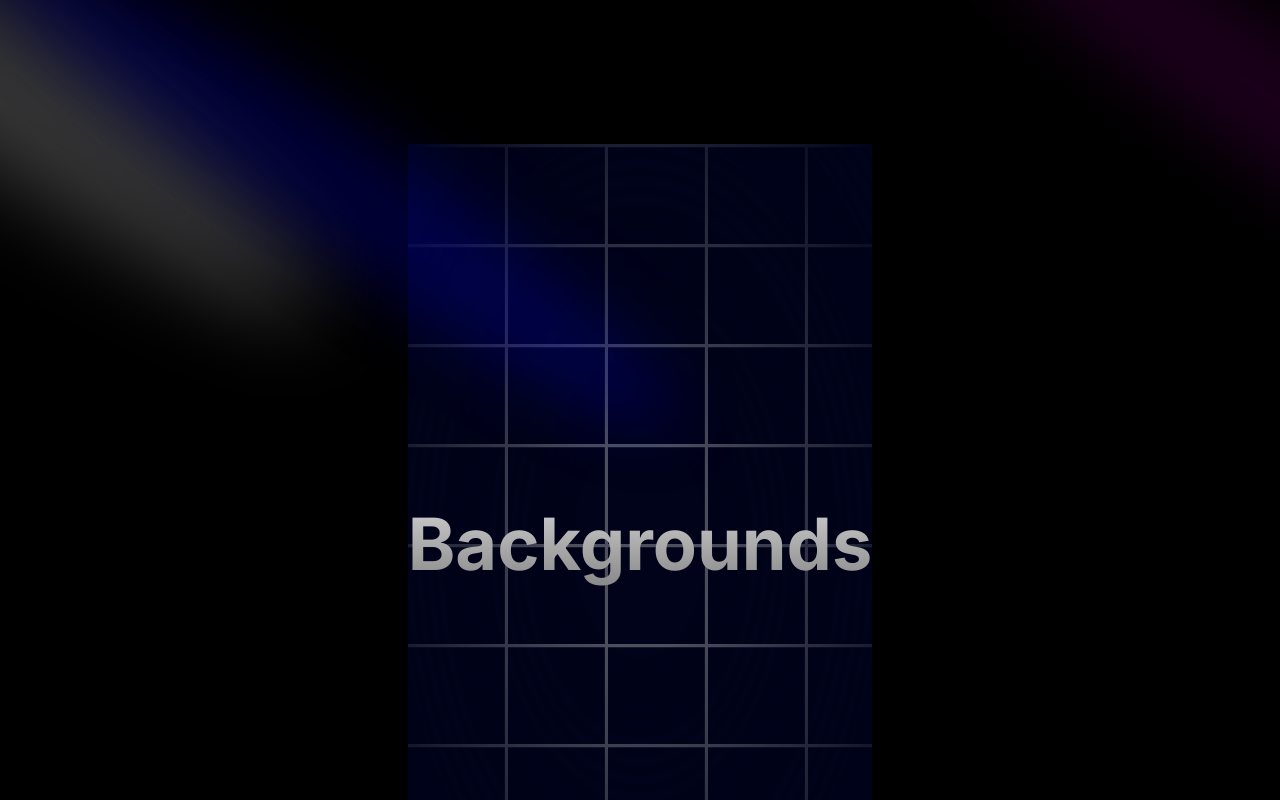
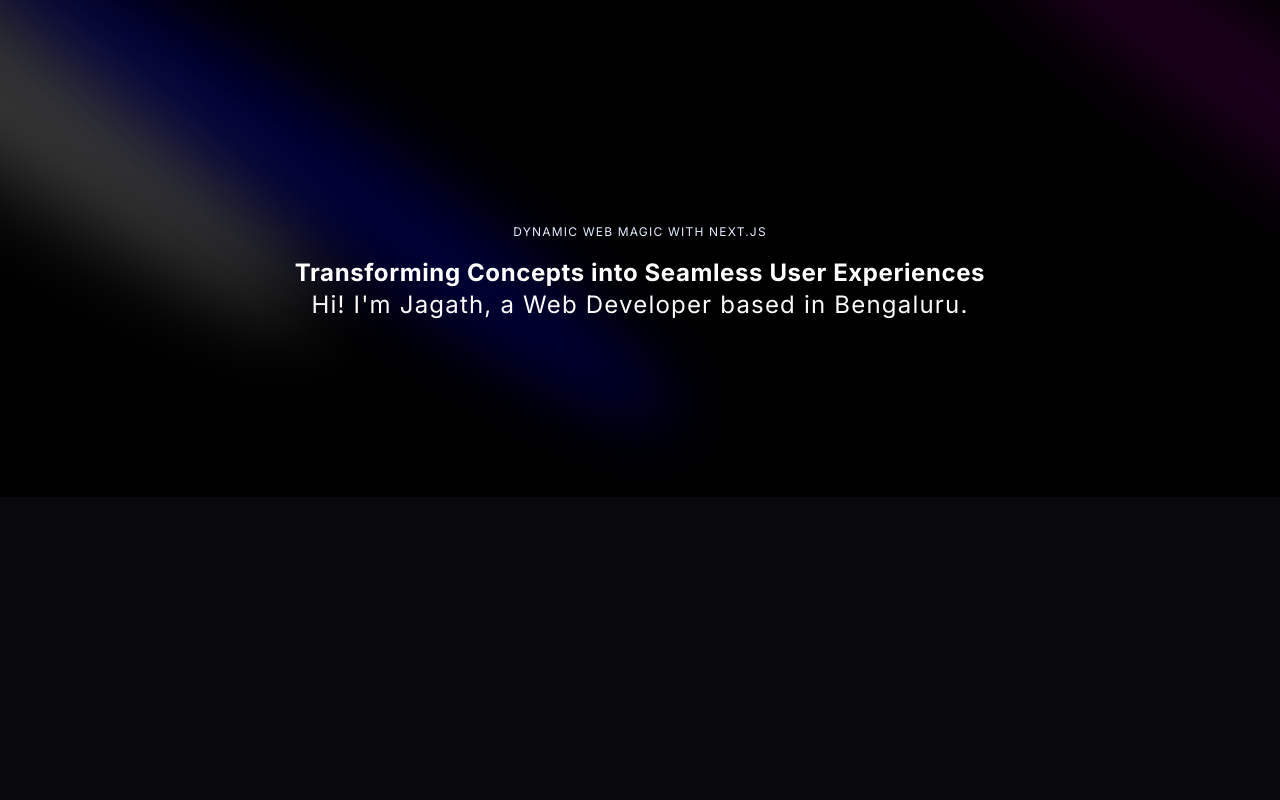
Before and after one commit to jagath411/jagath_webapp, a Next.js app: page / in a window 1280 px wide. Shown: the top 800 px of the page. Built offline with nearby package versions, Linux system fonts and the light colour scheme.

Commit message:
Text Generate

```diff
--- a/components/Hero.tsx
+++ b/components/Hero.tsx
@@ -1,4 +1,5 @@
 import { Spotlight } from "./ui/Spotlight";
+import { TextGenerateEffect } from "./ui/TextGenerateEffect";
 
 const Hero = () => {
   return (
@@ -15,12 +16,43 @@
         <Spotlight className="left-80 top-28 h-[80vh] w-[50vw]" fill="blue" />
       </div>
 
-      <div className="h-screen w-full dark:bg-black-100 bg-white  dark:bg-grid-white/[0.3] bg-grid-black/[0.2] relative flex items-center justify-center">
-        {/* Radial gradient for the container to give a faded look */}
-        <div className="absolute pointer-events-none inset-0 flex items-center justify-center dark:bg-black-100 bg-white [mask-image:radial-gradient(ellipse_at_center,transparent_20%,black)]"></div>
-        <p className="text-4xl sm:text-7xl font-bold relative z-20 bg-clip-text text-transparent bg-gradient-to-b from-neutral-200 to-neutral-500 py-8">
-          Backgrounds
-        </p>
+      <div
+        className="-screen w-full dark:bg-black-100 bg-white dark:bg-grid-white/[0.03] bg-grid-black-100/[0.2]
+       absolute top-0 left-0 flex items-center justify-center"
+      >
+        <div
+          className="absolute pointer-events-none inset-0 flex items-center justify-center dark:bg-black-100
+         bg-white [mask-image:radial-gradient(ellipse_at_center,transparent_20%,black)]"
+        />
+      </div>
+      <div className="flex justify-center relative my-20 z-10">
+        <div className="max-w-[89vw] md:max-w-2xl lg:max-w-[60vw] flex flex-col items-center justify-center">
+          <p className="uppercase tracking-widest text-xs text-center text-blue-100 max-w-80">
+            Dynamic Web Magic with Next.js
+          </p>
+
+          {/**
+           *  Link: https://ui.aceternity.com/components/text-generate-effect
+           *
+           *  change md:text-6xl, add more responsive code
+           */}
+          <TextGenerateEffect
+            words="Transforming Concepts into Seamless User Experiences"
+            className="text-center text-[40px] md:text-5xl lg:text-6xl"
+          />
+
+          <p className="text-center md:tracking-wider mb-4 text-sm md:text-lg lg:text-2xl">
+            Hi! I&apos;m Jagath, a Web Developer based in Bengaluru.
+          </p>
+          {/*
+          <a href="#about">
+            <MagicButton
+              title="Show my work"
+              icon={<FaLocationArrow />}
+              position="right"
+            />
+          </a> */}
+        </div>
       </div>
     </div>
   );
--- /dev/null
+++ b/components/ui/TextGenerateEffect.tsx
@@ -0,0 +1,62 @@
+"use client";
+import { useEffect } from "react";
+import { motion, stagger, useAnimate } from "framer-motion";
+import { cn } from "@/utils/cn";
+
+export const TextGenerateEffect = ({
+  words,
+  className,
+  filter = true,
+  duration = 0.5,
+}: {
+  words: string;
+  className?: string;
+  filter?: boolean;
+  duration?: number;
+}) => {
+  const [scope, animate] = useAnimate();
+  let wordsArray = words.split(" ");
+  useEffect(() => {
+    animate(
+      "span",
+      {
+        opacity: 1,
+        filter: filter ? "blur(0px)" : "none",
+      },
+      {
+        duration: duration ? duration : 1,
+        delay: stagger(0.2),
+      }
+    );
+  }, [scope.current]);
+
+  const renderWords = () => {
+    return (
+      <motion.div ref={scope}>
+        {wordsArray.map((word, idx) => {
+          return (
+            <motion.span
+              key={word + idx}
+              className="dark:text-white text-black opacity-0"
+              style={{
+                filter: filter ? "blur(10px)" : "none",
+              }}
+            >
+              {word}{" "}
+            </motion.span>
+          );
+        })}
+      </motion.div>
+    );
+  };
+
+  return (
+    <div className={cn("font-bold", className)}>
+      <div className="mt-4">
+        <div className=" dark:text-white text-black text-2xl leading-snug tracking-wide">
+          {renderWords()}
+        </div>
+      </div>
+    </div>
+  );
+};
```
